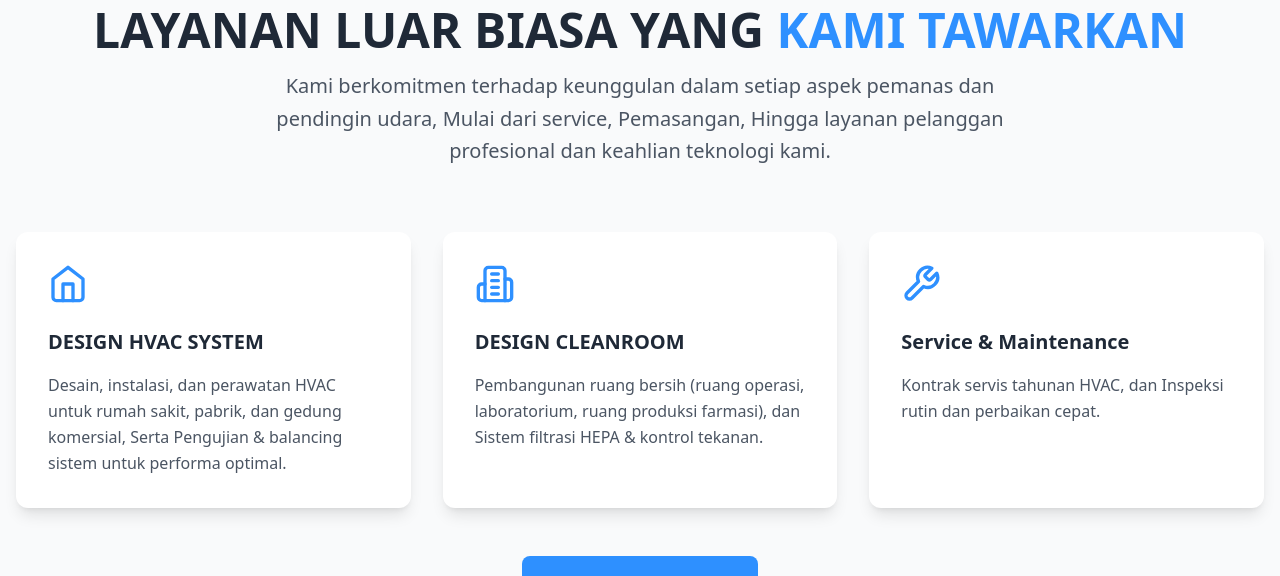
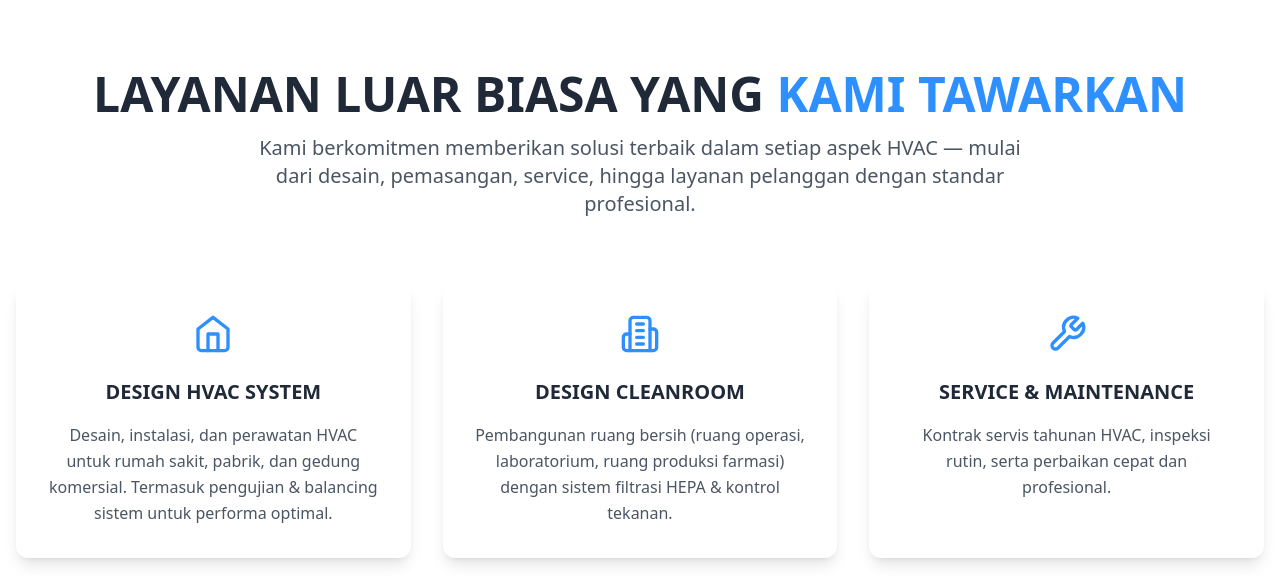
Before and after one commit to zararara07/project-bolt-BMS, a React (Vite) app in the folder project-bolt-BMS/project-bolt-sb1-juxlsaxt/project/: page / in a window 1280 px wide. Shown: the part 1178-1754 px from the top of the page. Built offline with nearby package versions, Linux system fonts and the light colour scheme.

Commit message:
Update Services.tsx

```diff
--- a/project-bolt-BMS/project-bolt-sb1-juxlsaxt/project/src/components/Services.tsx
+++ b/project-bolt-BMS/project-bolt-sb1-juxlsaxt/project/src/components/Services.tsx
@@ -1,57 +1,68 @@
-import React from 'react';
-import { Home, Building2, Wrench, PaintBucket, TreePine, Zap } from 'lucide-react';
+import React from "react";
+import { Home, Building2, Wrench } from "lucide-react";
 
 const Services = () => {
   const services = [
     {
       icon: <Home className="text-[#2e90ff]" size={40} />,
       title: "DESIGN HVAC SYSTEM",
-      description: "Desain, instalasi, dan perawatan HVAC untuk rumah sakit, pabrik, dan gedung komersial, Serta Pengujian & balancing sistem untuk performa optimal."
+      description:
+        "Desain, instalasi, dan perawatan HVAC untuk rumah sakit, pabrik, dan gedung komersial. Termasuk pengujian & balancing sistem untuk performa optimal.",
     },
     {
       icon: <Building2 className="text-[#2e90ff]" size={40} />,
       title: "DESIGN CLEANROOM",
-      description: "Pembangunan ruang bersih (ruang operasi, laboratorium, ruang produksi farmasi), dan Sistem filtrasi HEPA & kontrol tekanan."
+      description:
+        "Pembangunan ruang bersih (ruang operasi, laboratorium, ruang produksi farmasi) dengan sistem filtrasi HEPA & kontrol tekanan.",
     },
     {
       icon: <Wrench className="text-[#2e90ff]" size={40} />,
-      title: "Service & Maintenance",
-      description: "Kontrak servis tahunan HVAC, dan Inspeksi rutin dan perbaikan cepat."
+      title: "SERVICE & MAINTENANCE",
+      description:
+        "Kontrak servis tahunan HVAC, inspeksi rutin, serta perbaikan cepat dan profesional.",
     },
   ];
 
   return (
-    <section id="layanan" className="py-20 bg-gray-50">
+    <section
+      id="layanan"
+      className="pt-36"
+    >
       <div className="container mx-auto px-4">
+        {/* Header */}
         <div className="text-center mb-16">
           <h2 className="text-4xl lg:text-5xl font-bold text-gray-800 mb-4">
-            LAYANAN LUAR BIASA YANG <span className="text-[#2e90ff]">KAMI TAWARKAN</span>
+            LAYANAN LUAR BIASA YANG{" "}
+            <span className="text-[#2e90ff]">KAMI TAWARKAN</span>
           </h2>
-          <p className="text-xl text-gray-600 max-w-3xl mx-auto leading-relaxed">
-            Kami berkomitmen terhadap keunggulan dalam setiap aspek pemanas dan pendingin udara, Mulai dari service,
-            Pemasangan, Hingga layanan pelanggan profesional dan keahlian teknologi kami.
+          <p className="text-lg lg:text-xl text-gray-600 max-w-3xl mx-auto leading-relaxed">
+            Kami berkomitmen memberikan solusi terbaik dalam setiap aspek HVAC —
+            mulai dari desain, pemasangan, service, hingga layanan pelanggan
+            dengan standar profesional.
           </p>
         </div>
 
+        {/* Grid Layanan */}
         <div className="grid md:grid-cols-2 lg:grid-cols-3 gap-8">
           {services.map((service, index) => (
             <div
               key={index}
               className="bg-white p-8 rounded-xl shadow-lg hover:shadow-xl transition-all duration-300 transform hover:-translate-y-2 group"
             >
-              <div className="mb-6 group-hover:scale-110 transition-transform duration-300">
+              <div className="mb-6 flex justify-center group-hover:scale-110 transition-transform duration-300">
                 {service.icon}
               </div>
-              <h3 className="text-xl font-bold text-gray-800 mb-4">
+              <h3 className="text-xl font-bold text-gray-800 mb-4 text-center">
                 {service.title}
               </h3>
-              <p className="text-gray-600 leading-relaxed">
+              <p className="text-gray-600 leading-relaxed text-center">
                 {service.description}
               </p>
-              </div>
+            </div>
           ))}
         </div>
 
+        {/* Tombol */}
         <div className="text-center mt-12">
           <button className="bg-[#2e90ff] text-white px-8 py-4 rounded-lg font-semibold hover:bg-blue-800 transition-colors transform hover:scale-105">
             Lihat Semua Layanan
```
